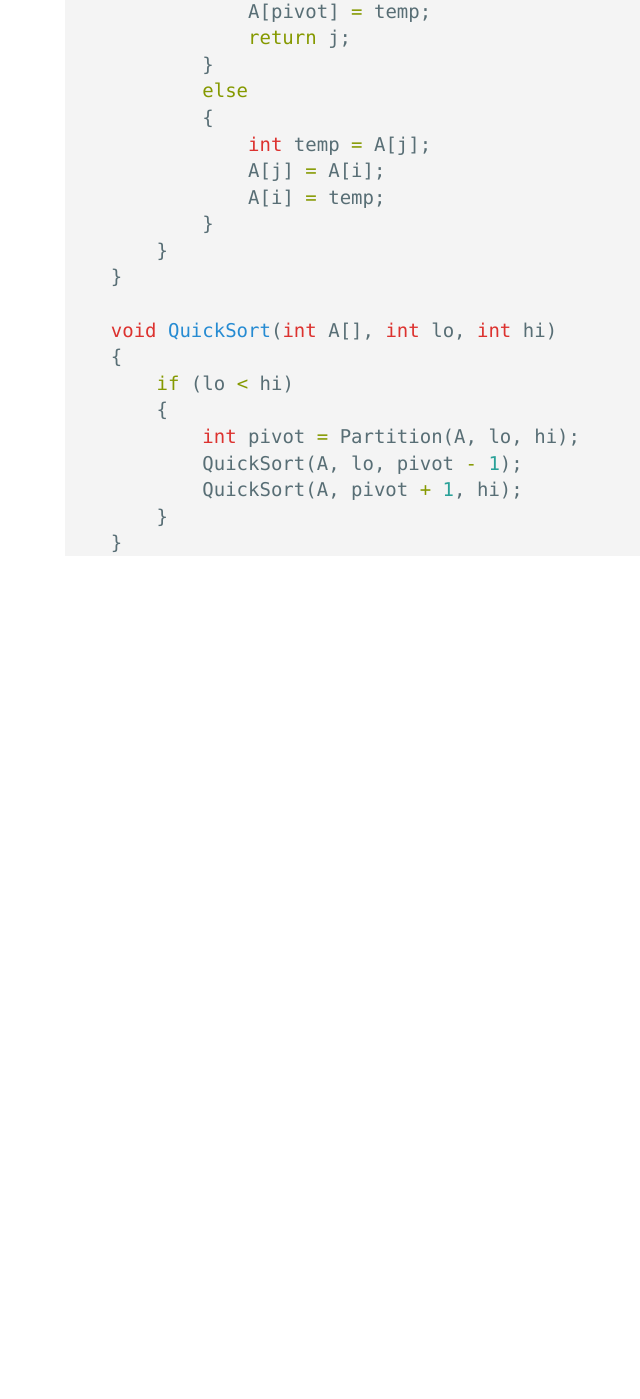
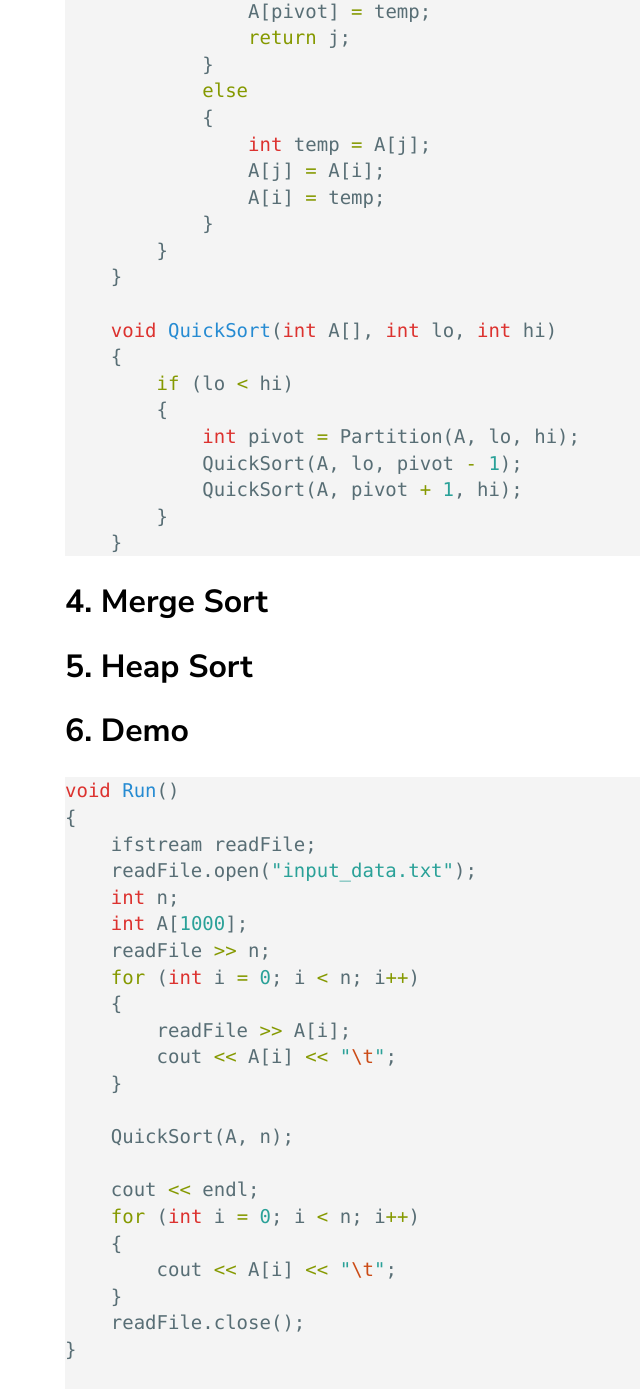
Before and after one commit to levanmanhbka/levanmanhbka.github.io, a Jekyll site: the page built from _posts/algorithm/2019-12-20-sort-functions.markdown, in a window 1280 px wide and 1400 px high, scrolled down 2279 px. Shown: the whole window, without its empty margins (35-675 px from the left). Built offline with Jekyll 4.4.1, drawn with Linux system fonts in a browser that asks for light colours; before the commit the page ends 2854 px from its top, so only the background shows below that.

Commit message:
add quick sort

````diff
--- a/_posts/algorithm/2019-12-20-sort-functions.markdown
+++ b/_posts/algorithm/2019-12-20-sort-functions.markdown
@@ -93,3 +93,33 @@
 		}
 	}
 ```
+## 4. Merge Sort
+
+## 5. Heap Sort
+
+## 6. Demo
+```c
+void Run()
+{
+    ifstream readFile;
+    readFile.open("input_data.txt");
+    int n;
+    int A[1000];
+    readFile >> n;
+    for (int i = 0; i < n; i++)
+    {
+        readFile >> A[i];
+        cout << A[i] << "\t";
+    }
+
+    QuickSort(A, n);
+
+    cout << endl;
+    for (int i = 0; i < n; i++)
+    {
+        cout << A[i] << "\t";
+    }
+    readFile.close();
+}
+
+```
````
